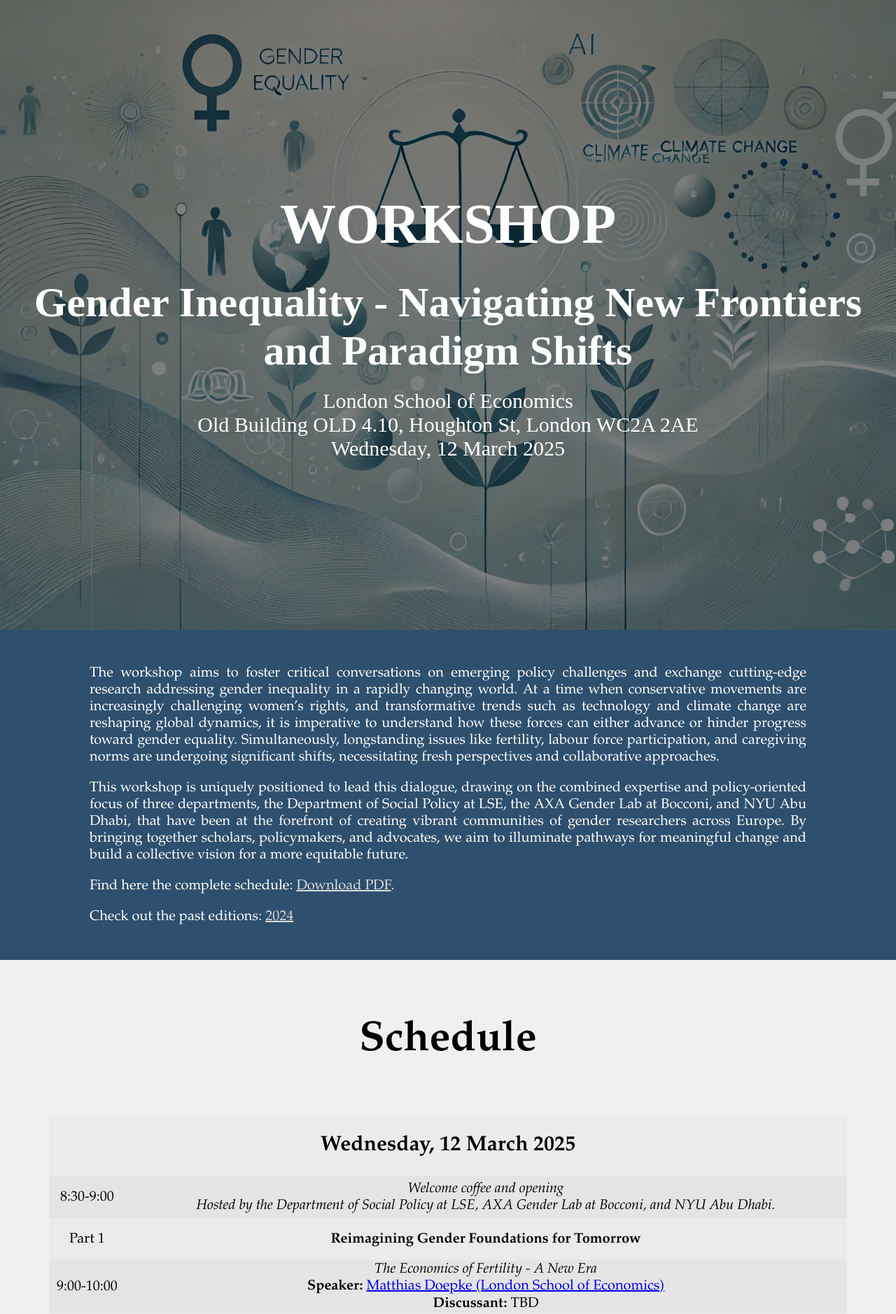
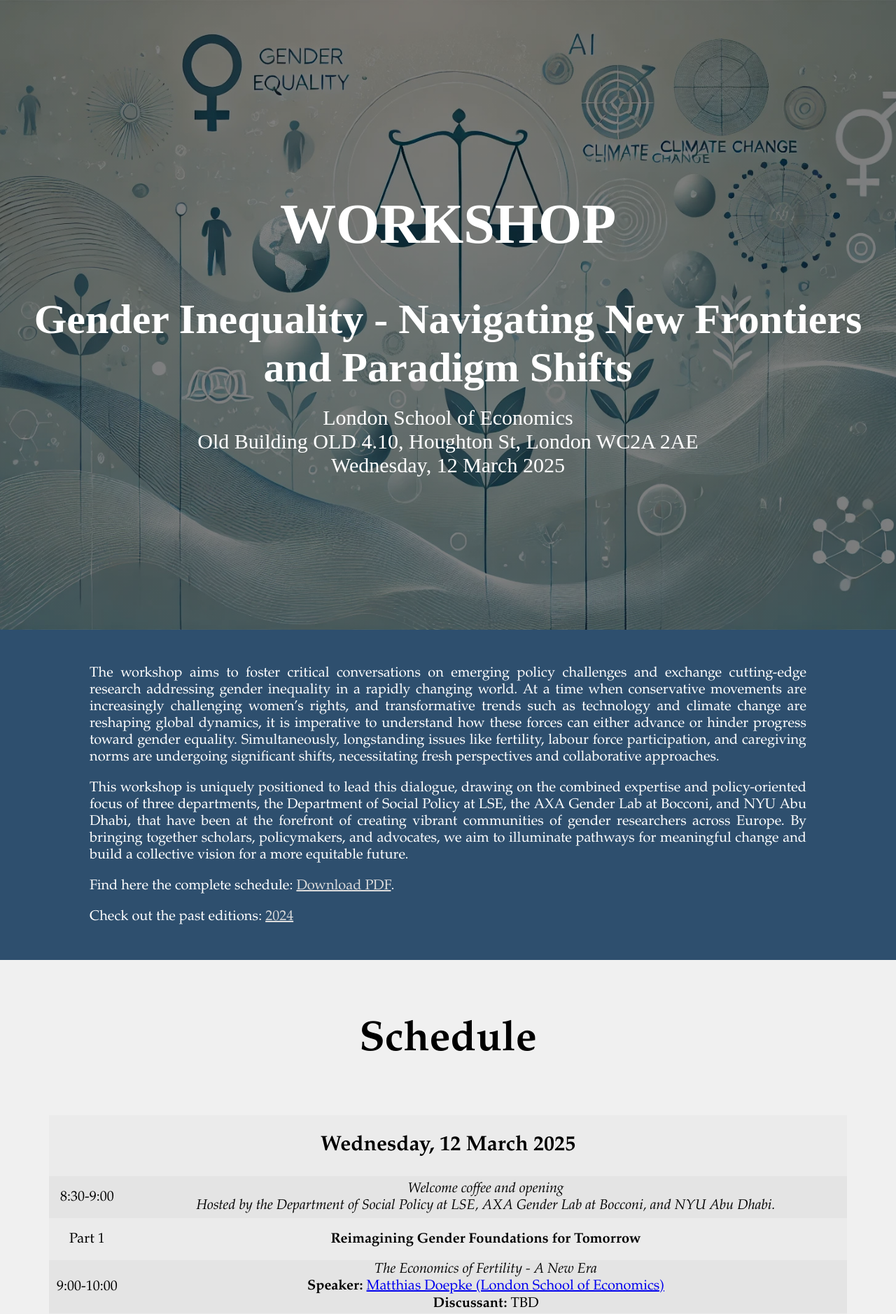
Before and after one commit to elasskenza/gender_workshop, a Jekyll site: the page built from index.html, in a window 1280 px wide. Shown: the top 1878 px of the page at 70% size. Built offline with Jekyll 4.4.1, drawn with Linux system fonts in a browser that asks for light colours.

Commit message:
Update index.html

```diff
--- a/index.html
+++ b/index.html
@@ -2,7 +2,7 @@
 layout: default
 ---
 <section class="tone-dark header" style="text-align: center; display: flex; flex-direction: column; justify-content: center; align-items: center; height: 100vh; padding: 0;">
-  <h1 style="font-size: 4em; font-family: 'Playfair Display', serif; margin: 0.4em;">
+  <h1 style="font-size: 4em; font-family: 'Playfair Display', serif; margin: 0.7em;">
     WORKSHOP
   </h1>
   <h1 style="font-size: 3em; font-family: 'Playfair Display', serif; margin: 0;">
```
